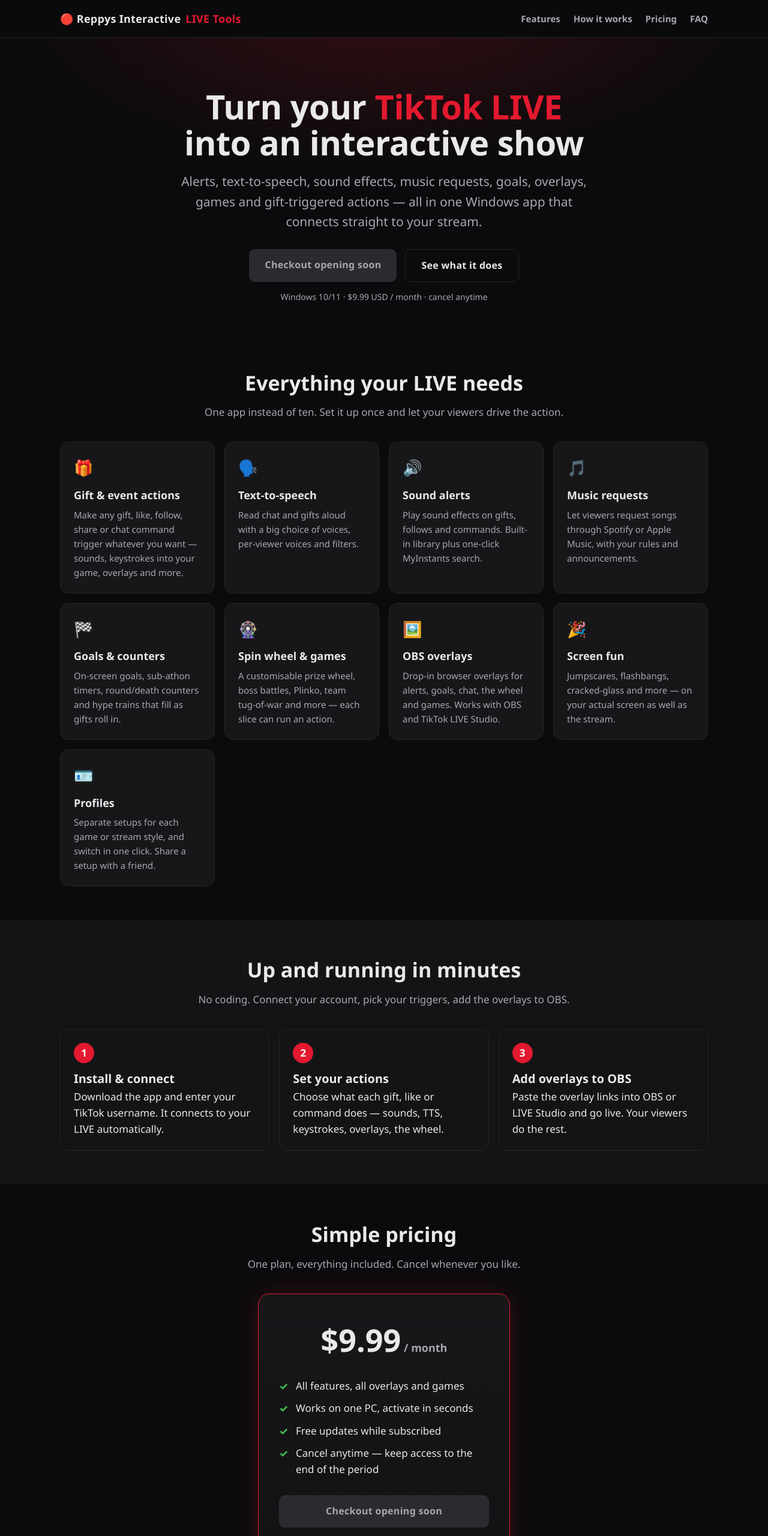
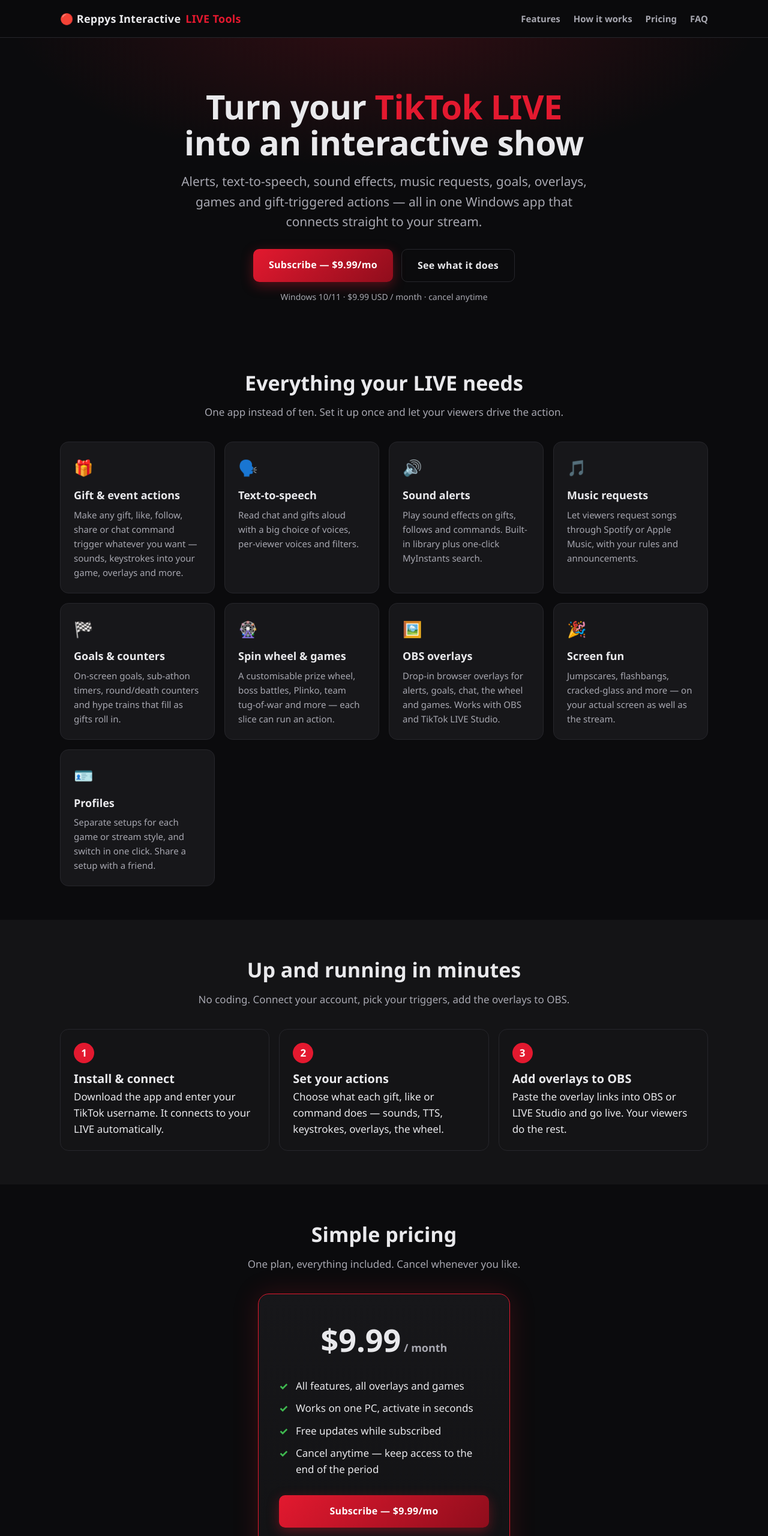
Before and after one commit to Reppy-interactive/reppys-live-tools, a plain HTML site: page index.html in a window 1280 px wide. Shown: the top 2560 px of the page at 60% size. Drawn offline with Linux system fonts and the light colour scheme.

Commit message:
Add files via upload

```diff
--- a/index.html
+++ b/index.html
@@ -26,8 +26,7 @@
     <h1>Turn your <span class="hl">TikTok LIVE</span><br>into an interactive show</h1>
     <p class="lead">Alerts, text-to-speech, sound effects, music requests, goals, overlays, games and gift-triggered actions — all in one Windows app that connects straight to your stream.</p>
     <div class="cta">
-      <!-- When the licence server is live, point this at https://YOUR_WORKER/buy -->
-      <a class="btn soon" id="buyBtn" href="#pricing">Checkout opening soon</a>
+      <a class="btn" id="buyBtn" href="https://reppy-licence.reppy.workers.dev/buy">Subscribe — $9.99/mo</a>
       <a class="btn ghost" href="#features">See what it does</a>
     </div>
     <p class="note">Windows 10/11 · $9.99 USD / month · cancel anytime</p>
@@ -76,8 +75,7 @@
         <li>Free updates while subscribed</li>
         <li>Cancel anytime — keep access to the end of the period</li>
       </ul>
-      <!-- When the licence server is live, point this at https://YOUR_WORKER/buy -->
-      <a class="btn soon" href="#">Checkout opening soon</a>
+      <a class="btn" href="https://reppy-licence.reppy.workers.dev/buy">Subscribe — $9.99/mo</a>
       <p class="note" style="margin-top:12px">Secure payment by Stripe. <a href="#faq">How licensing works</a></p>
     </div>
   </div>
```
Also changed, not shown: terms.html (+1 -1 lines).
